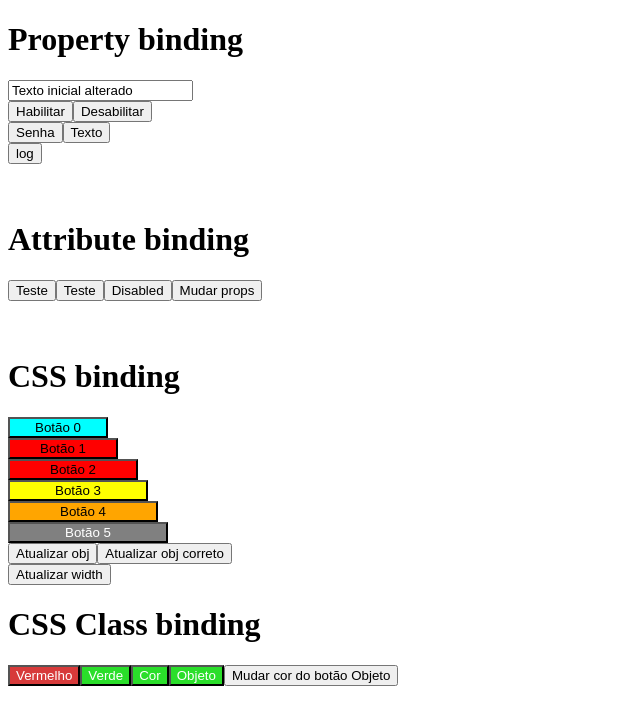
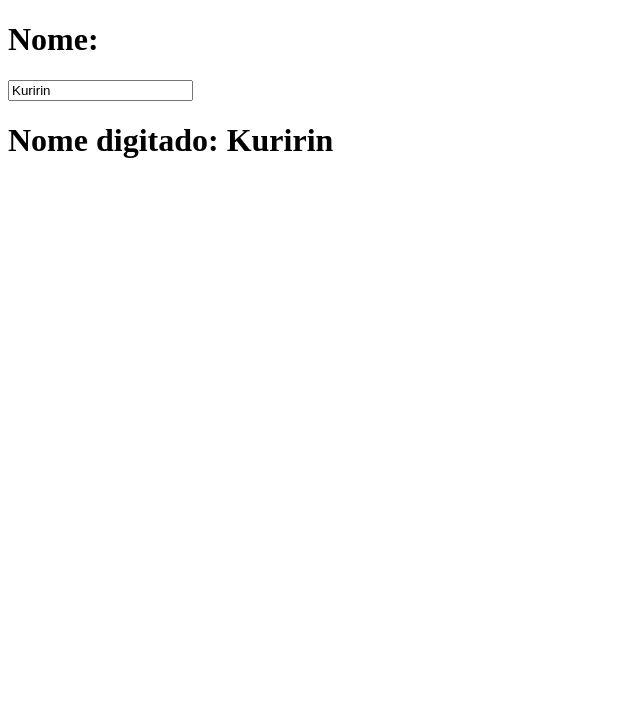
Before and after one commit to thiago-desenv/fundamentos-angular, an Angular app: page / in a window 1280 px wide. Shown: the top 724 px of the page, without its empty margins (0-640 px from the left). Built offline with nearby package versions, Linux system fonts and the light colour scheme.

Commit message:
Usado NgModel

```diff
--- a/src/app/app.component.html
+++ b/src/app/app.component.html
@@ -1,4 +1,9 @@
-<h1>Property binding</h1>
+<h1>Nome:</h1>
+<input type="text" [ngModel]="name" (ngModelChange)="handleInputChange($event)">
+
+<h1>Nome digitado: {{ name }}</h1>
+
+<!-- <h1>Property binding</h1>
 <input
   id="meu-input"
   [value]="inputText"
@@ -55,4 +60,4 @@
 <button [class]="'red-button green-button'">Cor</button>
 
 <button [class]="{ 'red-button': !isGreenButton, 'green-button': isGreenButton }">Objeto</button>
-<button (click)="isGreenButton = false">Mudar cor do botão Objeto</button>
+<button (click)="isGreenButton = false">Mudar cor do botão Objeto</button> -->
--- a/src/app/app.component.ts
+++ b/src/app/app.component.ts
@@ -6,67 +6,73 @@ import { Component } from '@angular/core';
   styleUrls: ['./app.component.scss']
 })
 export class AppComponent {
-  inputText = "Texto inicial alterado";
-  inputType = "text";
-  isDisabled = false;
+  name: string = 'Kuririn';
 
-  buttonTitle = "Texto do botãosss";
-  buttonDisabled = false;
+  handleInputChange(event: any) {
+    this.name = event;
+  }
 
-  widthButton1 = "110px";
-  widthButton2 = 130;
-  backgropundCollorButton1 = "red"
-  stylesObj = { width: '160px', backgroundColor: 'gray', color: 'white' }
+  // inputText = "Texto inicial alterado";
+  // inputType = "text";
+  // isDisabled = false;
 
-  isRedButton = true;
-  isGreenButton = true;
+  // buttonTitle = "Texto do botãosss";
+  // buttonDisabled = false;
+
+  // widthButton1 = "110px";
+  // widthButton2 = 130;
+  // backgropundCollorButton1 = "red"
+  // stylesObj = { width: '160px', backgroundColor: 'gray', color: 'white' }
+
+  // isRedButton = true;
+  // isGreenButton = true;
 
 
-  habilitarInput() {
-    this.isDisabled = false;
-  }
+  // habilitarInput() {
+  //   this.isDisabled = false;
+  // }
 
-  desabilitarInput() {
-    this.isDisabled = true;
-  }
+  // desabilitarInput() {
+  //   this.isDisabled = true;
+  // }
 
-  setPasswordTypeInput() {
-    this.inputType = "password";
-  }
+  // setPasswordTypeInput() {
+  //   this.inputType = "password";
+  // }
 
-  setTextTypeInput() {
-    this.inputType = "text";
-  }
+  // setTextTypeInput() {
+  //   this.inputType = "text";
+  // }
 
-  logInputText() {
-    console.log(this.inputText);
-  }
+  // logInputText() {
+  //   console.log(this.inputText);
+  // }
 
-  handleInputKeyup(event: KeyboardEvent) {
-    const currentText = (event.target as HTMLInputElement).value
-    console.log(currentText);
-  }
+  // handleInputKeyup(event: KeyboardEvent) {
+  //   const currentText = (event.target as HTMLInputElement).value
+  //   console.log(currentText);
+  // }
 
-  handleInputEvent(event: Event) {
-    const currentText = (event.target as HTMLInputElement).value;
-    console.log(currentText);
-  }
+  // handleInputEvent(event: Event) {
+  //   const currentText = (event.target as HTMLInputElement).value;
+  //   console.log(currentText);
+  // }
 
-  onButtonClick() {
-    this.buttonTitle = "Título alteradooo"
-    this.buttonDisabled = !this.buttonDisabled;
-  }
+  // onButtonClick() {
+  //   this.buttonTitle = "Título alteradooo"
+  //   this.buttonDisabled = !this.buttonDisabled;
+  // }
 
-  atualizarStyleObj() {
-    this.stylesObj.width = '170px';
-    this.stylesObj.backgroundColor = 'green';
-  }
+  // atualizarStyleObj() {
+  //   this.stylesObj.width = '170px';
+  //   this.stylesObj.backgroundColor = 'green';
+  // }
 
-  atualizarStyleObjCorreto() {
-    this.stylesObj = { width: '170px', backgroundColor: 'green', color: 'white' }
-  }
+  // atualizarStyleObjCorreto() {
+  //   this.stylesObj = { width: '170px', backgroundColor: 'green', color: 'white' }
+  // }
 
-  atualizarWidth() {
-    this.widthButton2 = 200;
-  }
+  // atualizarWidth() {
+  //   this.widthButton2 = 200;
+  // }
 }
--- a/src/app/app.module.ts
+++ b/src/app/app.module.ts
@@ -2,13 +2,15 @@ import { NgModule } from '@angular/core';
 import { BrowserModule } from '@angular/platform-browser';
 
 import { AppComponent } from './app.component';
+import { FormsModule } from '@angular/forms';
 
 @NgModule({
   declarations: [
     AppComponent
   ],
   imports: [
-    BrowserModule
+    BrowserModule,
+    FormsModule
   ],
   providers: [],
   bootstrap: [AppComponent]
```
